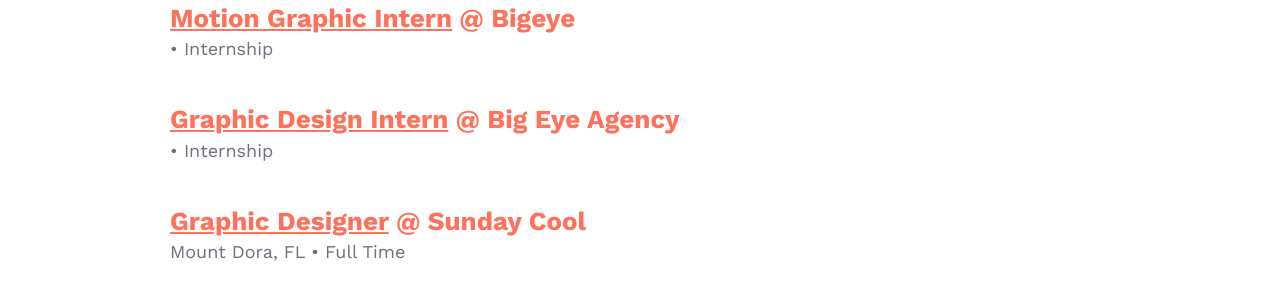
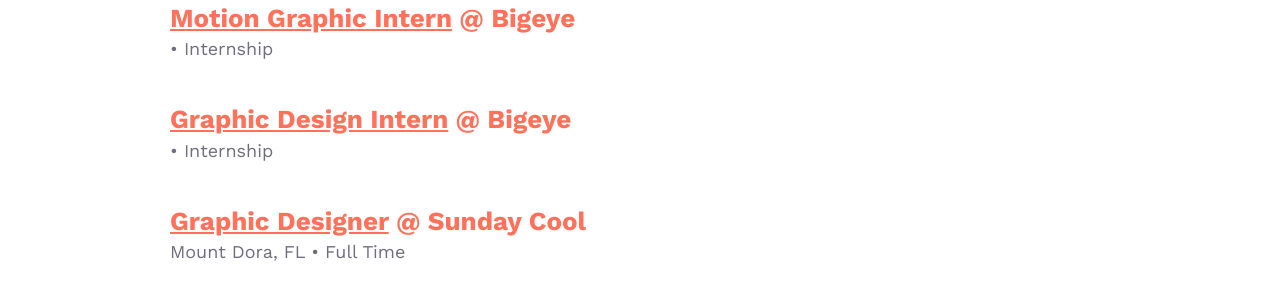
Before and after one commit to whosdustin/orlando-designers, a Jekyll site: the page built from jobs.html, in a window 1280 px wide. Shown: the part 578-878 px from the top of the page. Built offline with Jekyll 4.4.1, drawn with Linux system fonts in a browser that asks for light colours; comment, search, counter and statistics services are not loaded.

Commit message:
Updated Graphic Design Intern

```diff
--- a/_jobs/graphic-design-intern.markdown
+++ b/_jobs/graphic-design-intern.markdown
@@ -2,6 +2,6 @@
 title: Graphic Design Intern
 date: 2020-12-11 13:39:00 -05:00
 jobtype: Internship
-company_name: Big Eye Agency
+company_name: Bigeye
 listing_url: https://www.bigeyeagency.com/graphic-design-intern/
 ---
```
